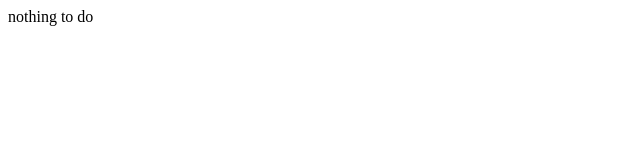
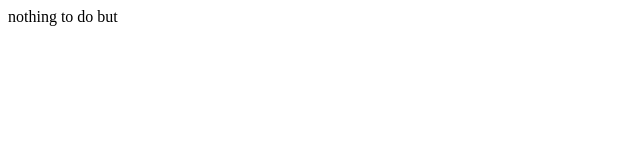
Before and after one commit to Cupdeep/Tutorial, a plain HTML site: page index.html in a window 1280 px wide. Shown: the full height of the page, 0-640 px from the left. Drawn offline with Linux system fonts and the light colour scheme.

Commit message:
first commit

```diff
--- a/index.html
+++ b/index.html
@@ -1 +1 @@
-<html> nothing to do </html>
+<html> nothing to do but </html>
```
